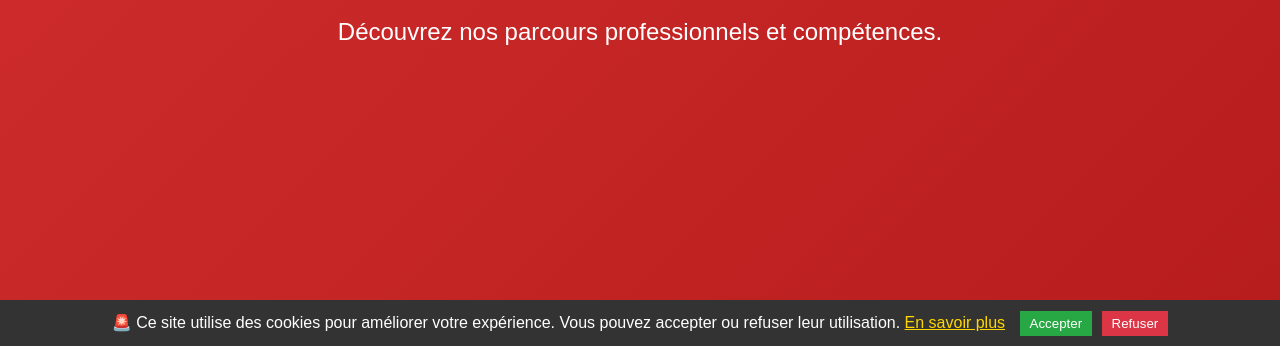
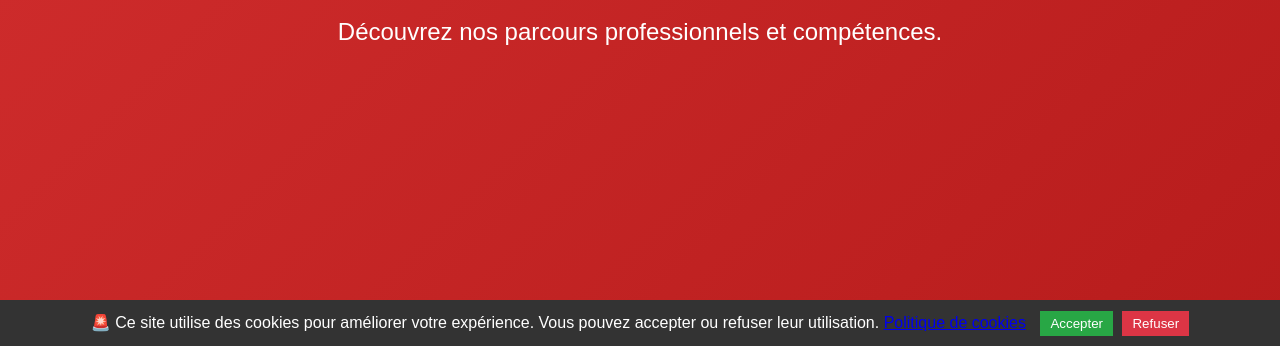
Before and after one commit to ilian-94/noscv, a plain HTML site: page index.html in a window 1280 px wide. Shown: the part 454-800 px from the top of the page. Drawn offline with Linux system fonts and the light colour scheme; a script that the page names is missing.

Commit message:
Update index.html

```diff
--- a/index.html
+++ b/index.html
@@ -64,7 +64,7 @@
     <!-- 🚀 Bandeau de cookies RGPD -->
     <div id="cookie-banner" style="display:none; position: fixed; bottom: 0; width: 100%; background: #333; color: white; text-align: center; padding: 10px;">
         🚨 Ce site utilise des cookies pour améliorer votre expérience. Vous pouvez accepter ou refuser leur utilisation.
-        <a href="politique-de-confidentialite.html" style="color: #FFD700;">En savoir plus</a>
+       <a href="politique-de-confidentialite.html">Politique de cookies</a>
         <button onclick="acceptCookies()" style="margin-left: 10px; background: #28a745; color: white; border: none; padding: 5px 10px; cursor: pointer;">
             Accepter
         </button>
```
